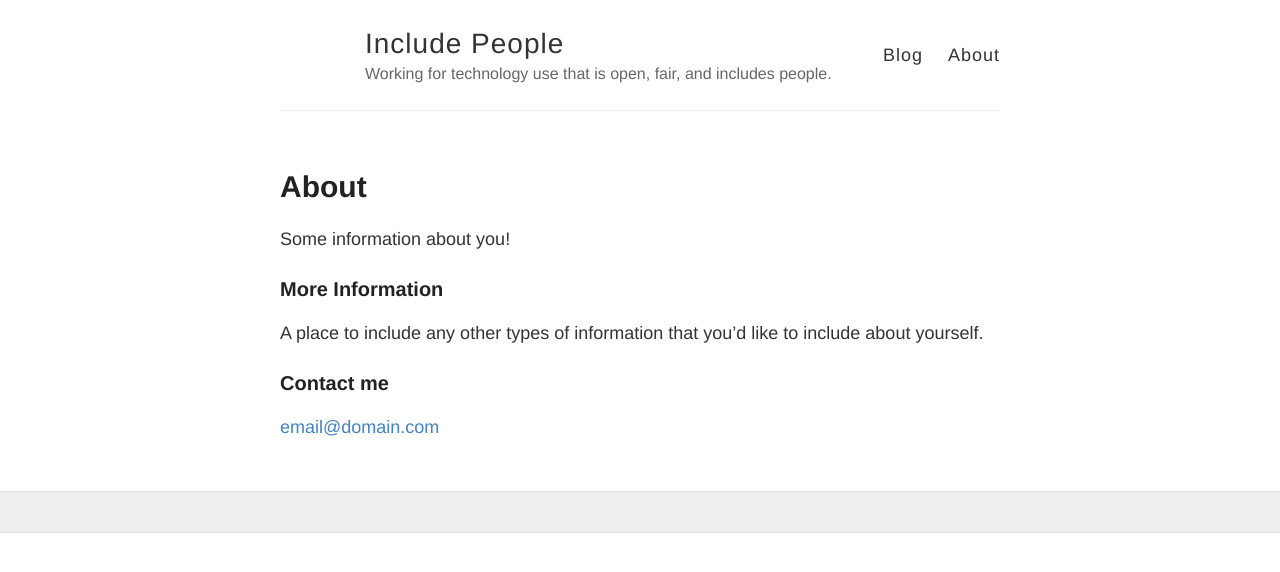
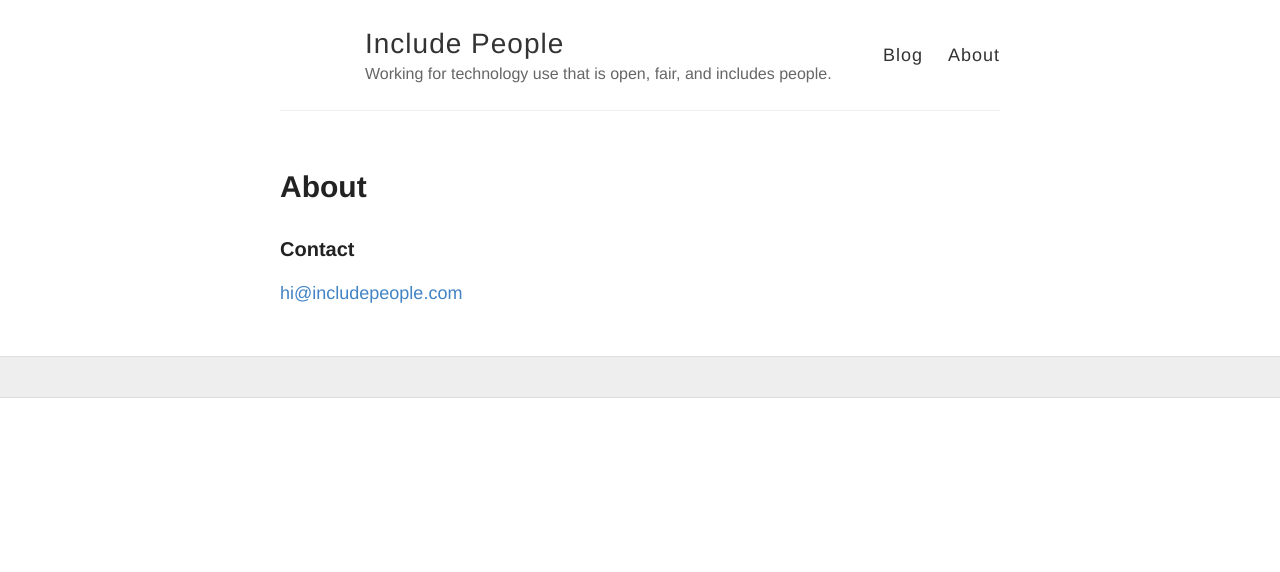
Before and after one commit to includepeople/includepeople.github.io, a Jekyll site: the page built from about.md, in a window 1280 px wide. Shown: the top 572 px of the page. Built offline with Jekyll 4.4.1, drawn with Linux system fonts in a browser that asks for light colours.

Commit message:
Update about.md

```diff
--- a/about.md
+++ b/about.md
@@ -4,12 +4,6 @@
 permalink: /about/
 ---
 
-Some information about you!
+### Contact
 
-### More Information
-
-A place to include any other types of information that you'd like to include about yourself.
-
-### Contact me
-
-[email@domain.com](mailto:email@domain.com)
+[hi@includepeople.com](mailto:hi@includepeople.com)
```
